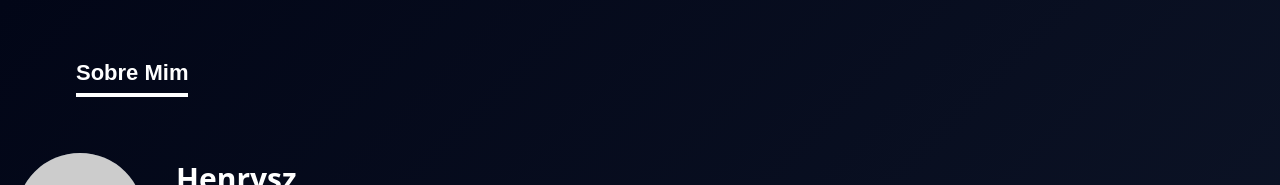
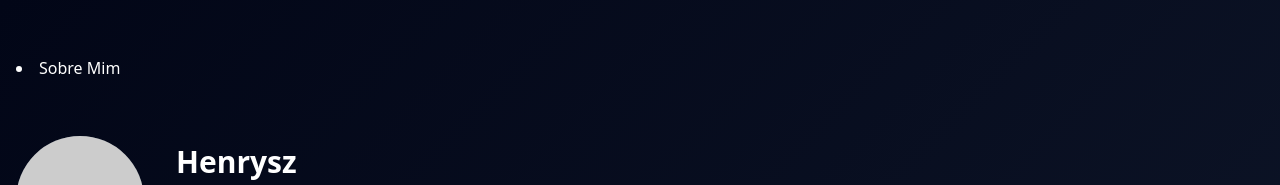
Before and after one commit to henryzinhosz/theworldofoz.github.io, a website: page index.html in a window 1280 px wide. Shown: the top 185 px of the page. Drawn offline with nearby package versions, Linux system fonts and the light colour scheme; placeholder pictures from the web are drawn by us.

Commit message:
Update main.css

```diff
--- a/main.css
+++ b/main.css
@@ -80,30 +80,6 @@
     background-color: var(--primary-hover);
     transform: translateY(-1px);
   }
-  .redirect__list--link {
-  transition: 0.4s ease;
-  flex-direction: row;
-  color: #ffffff;
-  font-size: 22px;
-  font-family: "Raleway", sans-serif;
-  font-weight: 600;
-  margin-left: 60px;
-  text-decoration: none;
-  border-bottom: 4px solid #ffffff;
-  padding-bottom: 4px;
-}
-.redirect__list--link:hover{
-  border-bottom: 4px solid #313131;
-  border-radius: 2px;
-}
-.redirect__list--link-hover{
-  border-bottom: 4px solid #313131;
-  border-radius: 2px;
-}
-.redirect__list {
-  display: flex;
-  align-self: center;
-}
 
   .profile-section {
     margin: 3rem 0;
```
